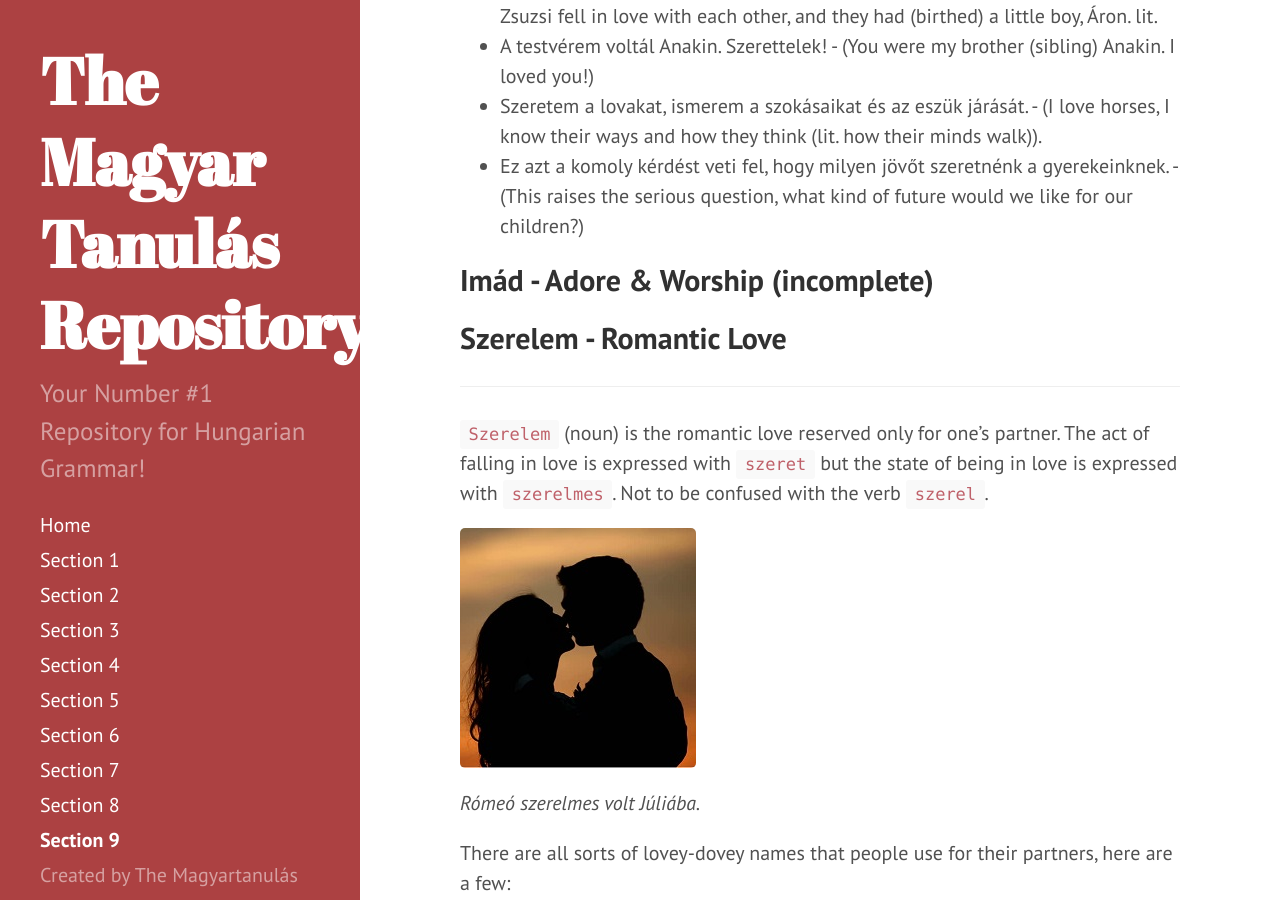
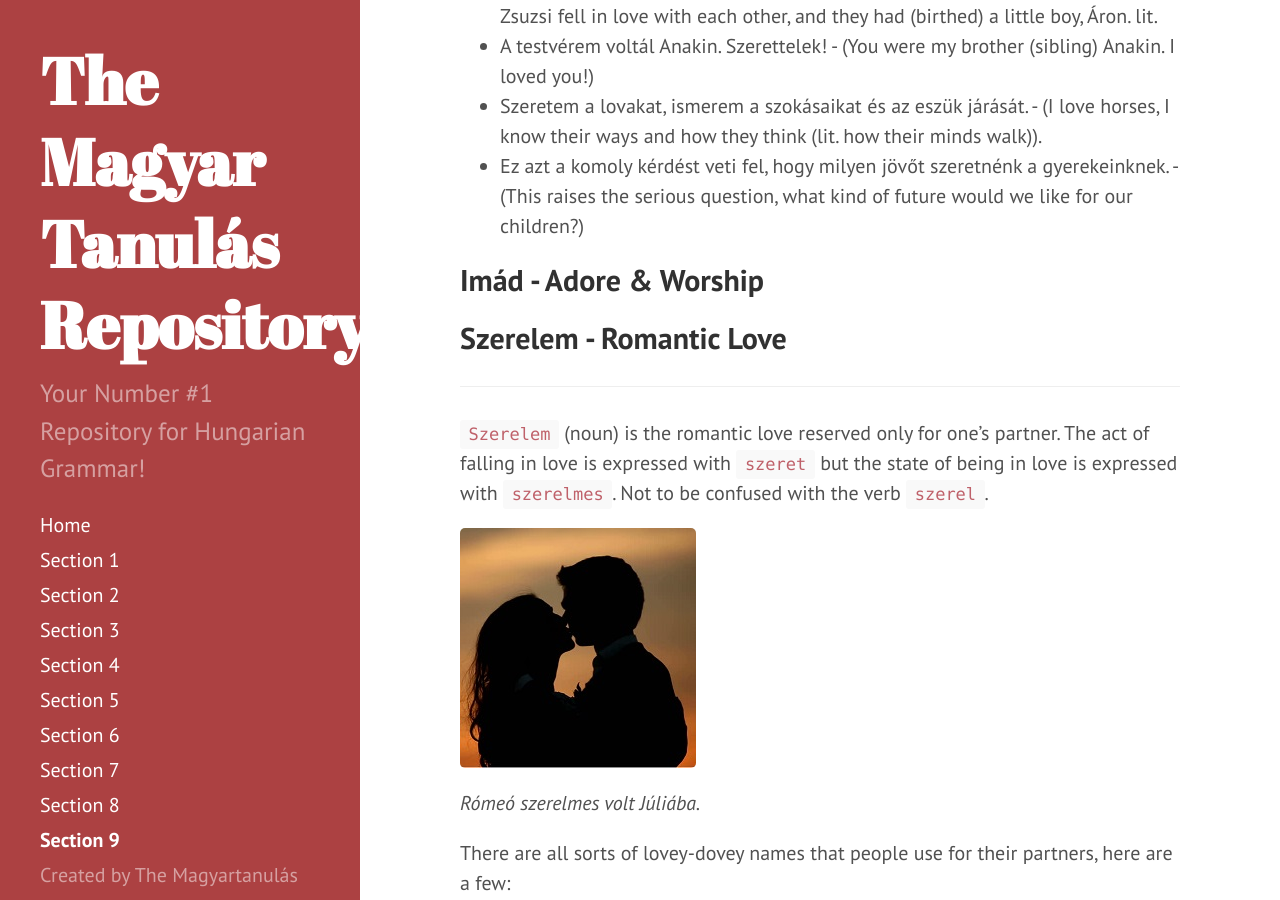
Before and after one commit to Magyartanulas/magyartanulas.github.io, a Jekyll site: the page built from Section9.md, in a window 1280 px wide and 900 px high, scrolled down 3778 px. Built offline with Jekyll 4.4.1, drawn with Linux system fonts in a browser that asks for light colours; Markdown is read by kramdown in place of the engine named in the settings.

Commit message:
Update Section9.md

```diff
--- a/Section9.md
+++ b/Section9.md
@@ -56,6 +56,8 @@ Here are the relevant conjugations, to see the full verb conjugations [click her
 ## Bír - Casual Interest (incomplete)
 ---
 
+
+
 ## Kedvel - Enjoyment
 ---
 
@@ -100,7 +102,7 @@ To express your love for things, desires or love for someone, use `szeret`. Szer
 * Szeretem a lovakat, ismerem a szokásaikat és az eszük járását. - (I love horses, I know their ways and how they think (lit. how their minds walk)).
 * Ez azt a komoly kérdést veti fel, hogy milyen jövőt szeretnénk a gyerekeinknek. - (This raises the serious question, what kind of future would we like for our children?)
 
-## Imád - Adore & Worship (incomplete)
+## Imád - Adore & Worship
 
 ## Szerelem - Romantic Love
 ---
```
